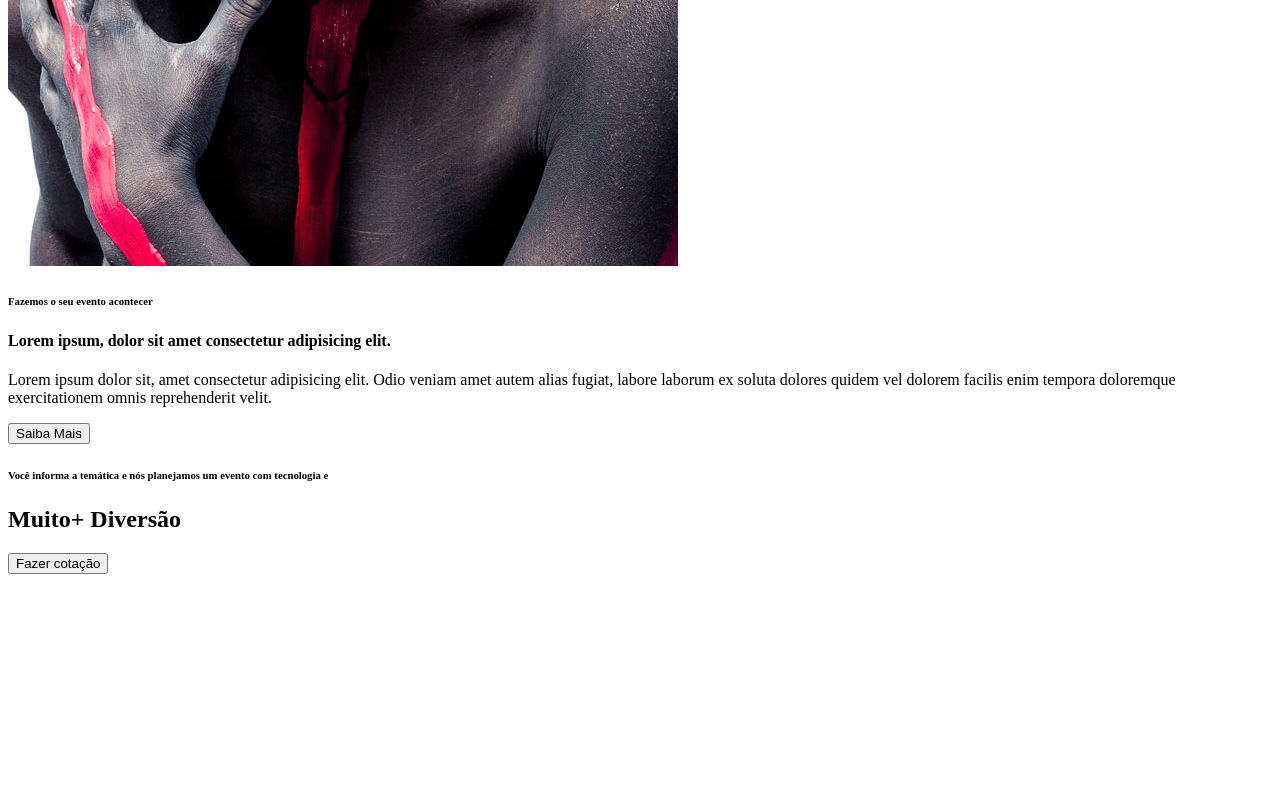
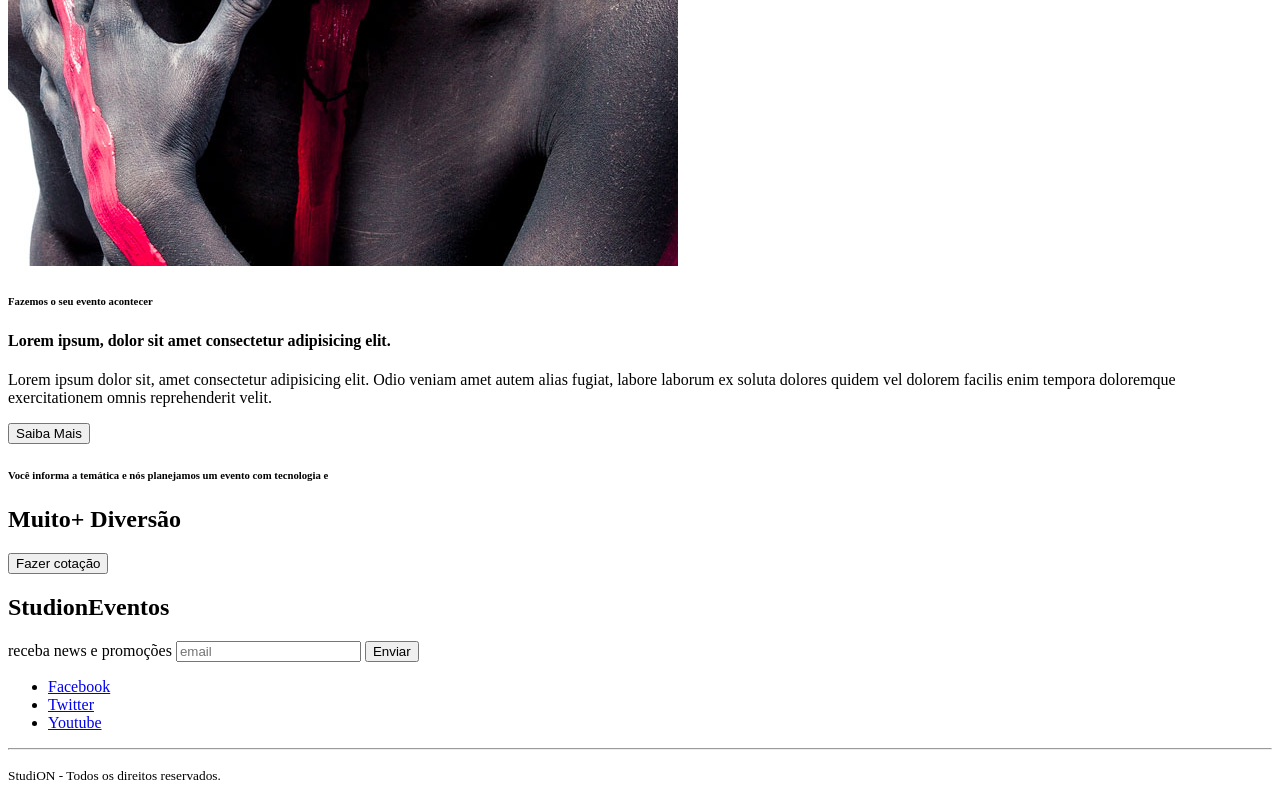
Before and after one commit to Tecla-Maximus-Ltda/studion-old, a website: page src/index.html in a window 1280 px wide. Shown: the part 769-1569 px from the top of the page. Before the commit the page ends 1351 px from the top, so only its background shows below. Drawn offline with Linux system fonts and the light colour scheme.

Commit message:
feat(html): Added footer)

```diff
--- a/src/index.html
+++ b/src/index.html
@@ -91,7 +91,40 @@
       </section>
     </main>
 
-    <footer></footer>
+    <footer>
+      <h2>Studi<span>on</span><span>Eventos</span></h2>
+
+      <form>
+        <label>receba news e promoções</label>
+        <input type="email" placeholder="email" />
+        <button type="submit">Enviar</button>
+      </form>
+
+      <ul>
+        <li>
+          <a href="https://facebook.com/" target="_blank">
+            Facebook
+          </a>
+        </li>
+        <li>
+          <a href="https://twitter.com/" target="_blank">
+            Twitter
+          </a>
+        </li>
+        <li>
+          <a href="https://youtube.com/" target="_blank">
+            Youtube
+          </a>
+        </li>
+      </ul>
+
+      <hr />
+
+      <p>
+        <small>Studi<span>ON</span> - Todos os direitos reservados.</small>
+      </p>
+
+    </footer>
   </nav>
 </body>
 </html>
```
